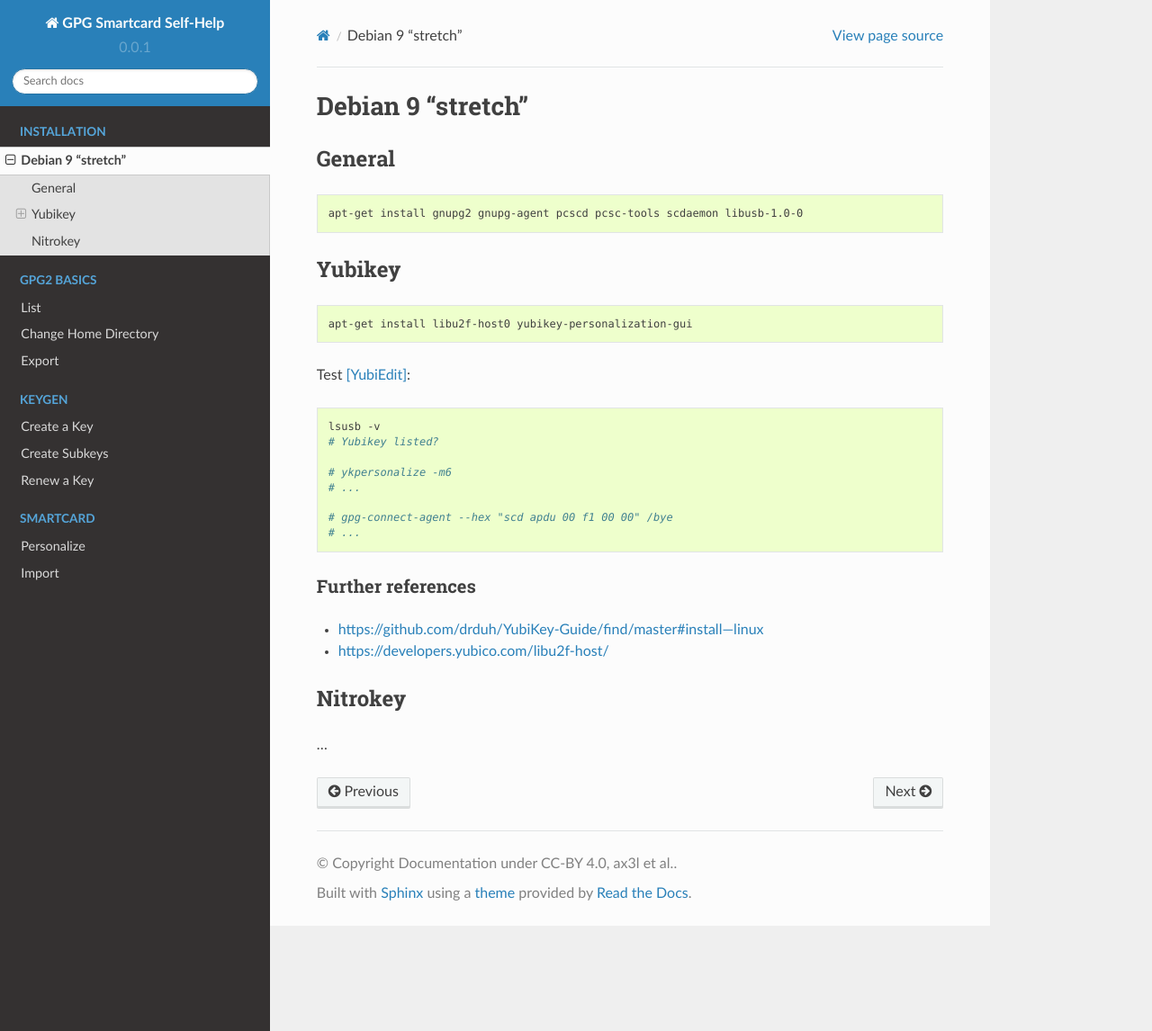
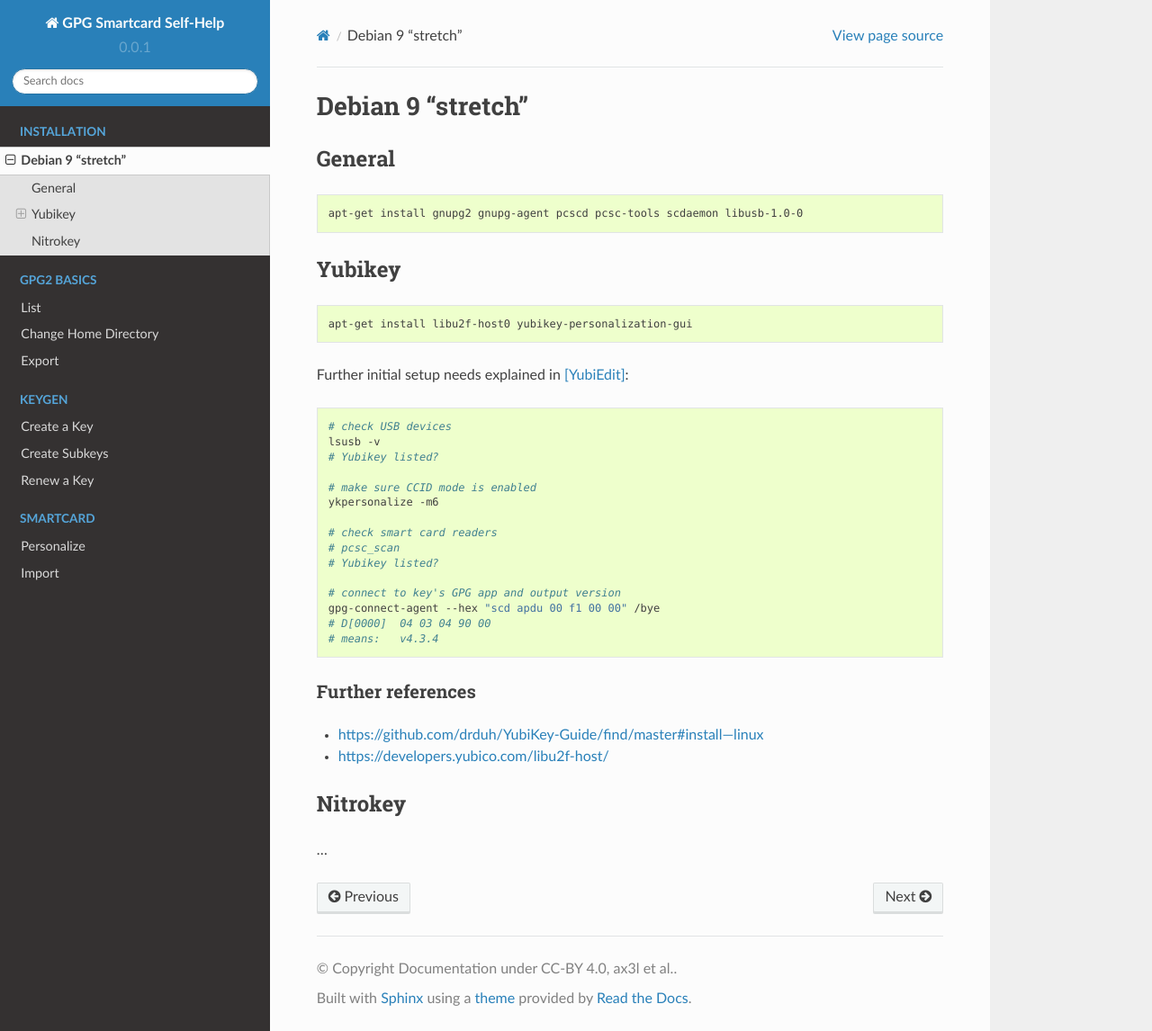
Before and after one commit to ax3l/gpg_smartcard, a Sphinx documentation site: the page built from source/install/debian.rst, in a window 1280 px wide and 1146 px high. Shown: the whole window at 90% size. Built offline with Sphinx 7.4.7 and the Read the Docs theme 2.0.0, drawn with Linux system fonts in a browser that asks for light colours.

Commit message:
Debian: More Docs for Checks

```diff
--- a/source/install/debian.rst
+++ b/source/install/debian.rst
@@ -17,18 +17,25 @@
 
    apt-get install libu2f-host0 yubikey-personalization-gui
 
-Test [YubiEdit]_:
+Further initial setup needs explained in [YubiEdit]_:
 
 .. code:: bash
 
+   # check USB devices
    lsusb -v
    # Yubikey listed?
 
-   # ykpersonalize -m6
-   # ...
+   # make sure CCID mode is enabled
+   ykpersonalize -m6
 
-   # gpg-connect-agent --hex "scd apdu 00 f1 00 00" /bye
-   # ...
+   # check smart card readers
+   # pcsc_scan
+   # Yubikey listed?
+
+   # connect to key's GPG app and output version
+   gpg-connect-agent --hex "scd apdu 00 f1 00 00" /bye
+   # D[0000]  04 03 04 90 00
+   # means:   v4.3.4
 
 Further references
 """"""""""""""""""
```
